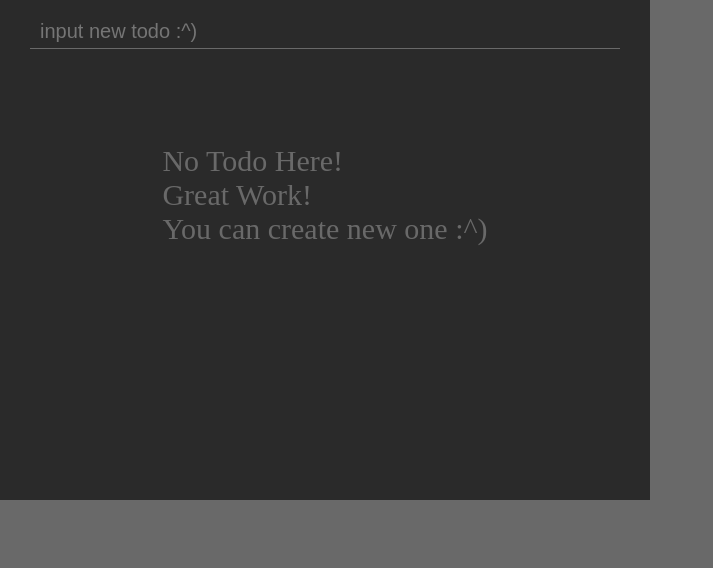
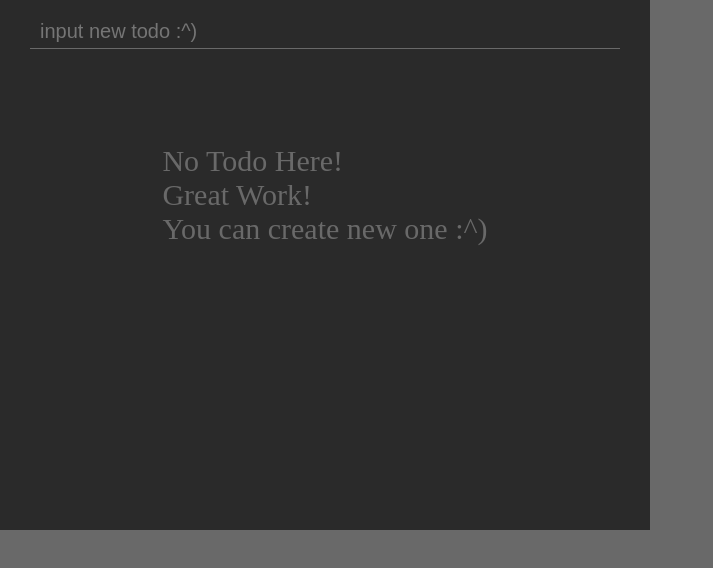
Before and after one commit to Lootmann/MineApps, a React (Create React App) app in the folder misc/chrome-extension/extension-with-react/chrome-ex-react/: page / in a window 1280 px wide. Shown: the top 568 px of the page, without its empty margins (0-713 px from the left). Built offline with nearby package versions, Linux system fonts and the light colour scheme.

Commit message:
misc: chrome-extension - css modified: html, body, #main なぜかはみでる よくわからんから適当に実装 D:

```diff
--- a/misc/chrome-extension/extension-with-react/chrome-ex-react/src/index.css
+++ b/misc/chrome-extension/extension-with-react/chrome-ex-react/src/index.css
@@ -9,7 +9,11 @@
 
 html,
 body,
-#root {
-  height: 100%;
+#root,
+#main {
+  min-width: 600px;
+  max-width: 650px;
+  min-height: 530px;
+
   background-color: var(--thin-gray);
 }
--- a/misc/chrome-extension/extension-with-react/chrome-ex-react/src/styles/main.css
+++ b/misc/chrome-extension/extension-with-react/chrome-ex-react/src/styles/main.css
@@ -1,9 +1,4 @@
 #main {
-  min-width: 600px;
-  max-width: 650px;
-  min-height: 500px;
-  max-height: 500px;
-
   padding: 5px 10px;
 
   background-color: var(--black);
```
